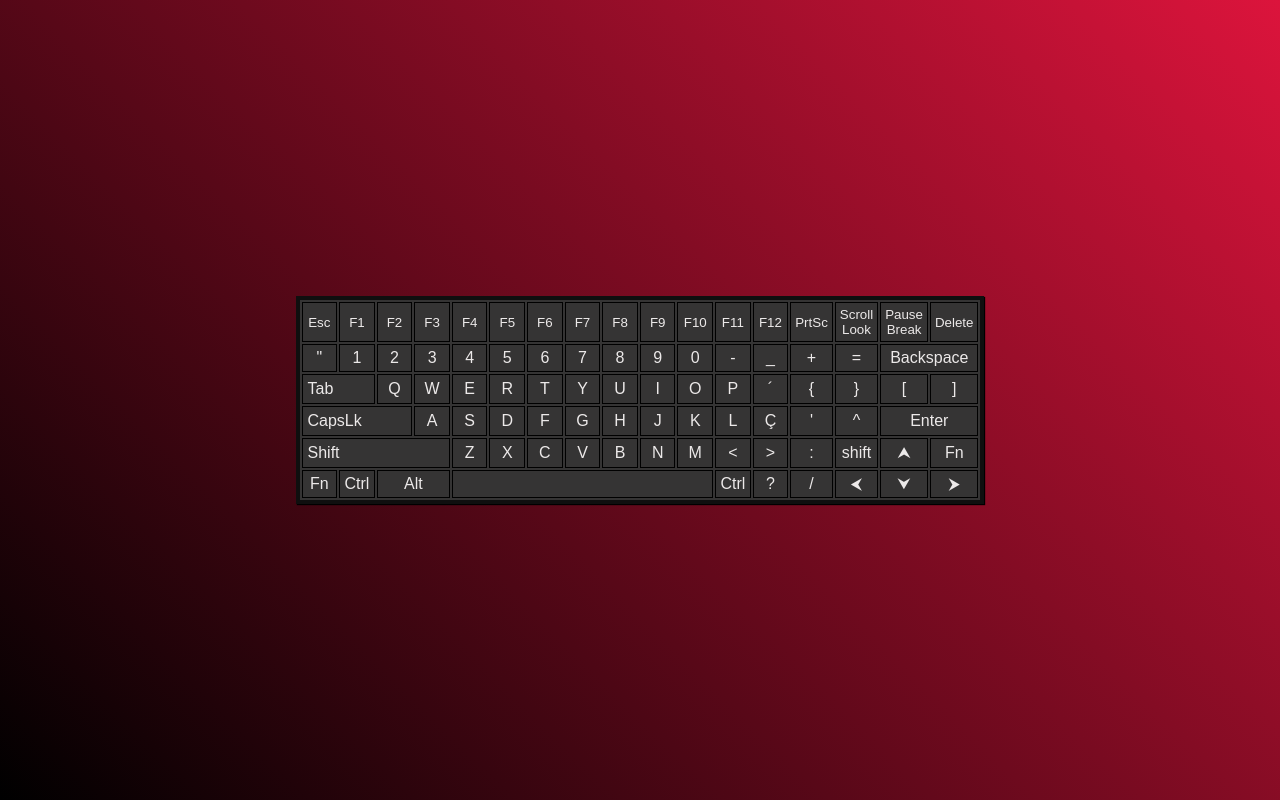
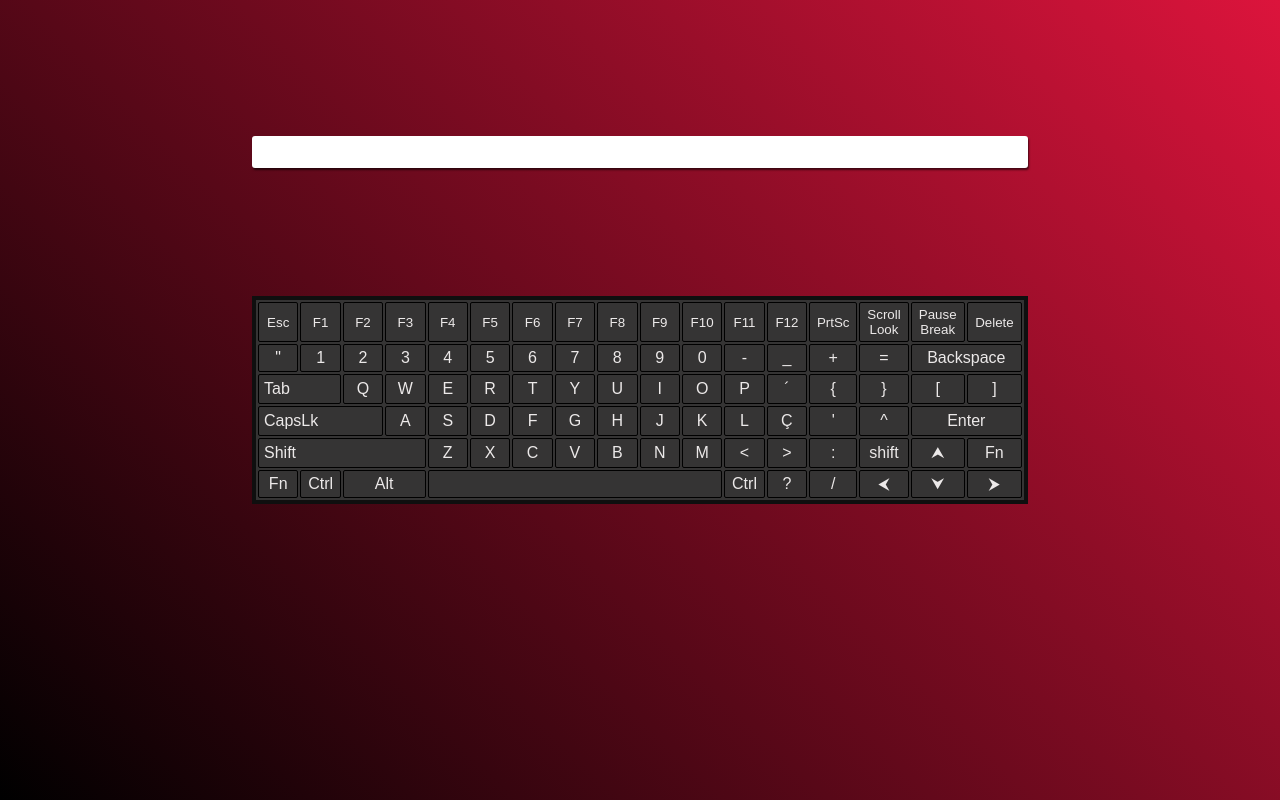
Before and after one commit to Wilson-Pedro/keyboard, a plain HTML site: page index.html in a window 1280 px wide. Drawn offline with Linux system fonts and the light colour scheme.

Commit message:
Adicionando o JavaScript

```diff
--- a/index.html
+++ b/index.html
@@ -8,6 +8,11 @@
     <link rel="stylesheet" href="style.css">
 </head>
 <body>
+    <main>
+        <div id="container">
+            <section id="res">
+
+            </section>
             <div>
                 <table>
                     <tr id="top">
@@ -31,68 +36,68 @@
                     </tr>
                     <tr>
                         <td>"</td>
-                <td onclick="um()">1</td>
-                <td>2</td>
-                <td>3</td>
-                <td>4</td>
-                <td>5</td>
-                <td>6</td>
-                <td>7</td>
-                <td>8</td>
-                <td>9</td>
-                <td>0</td>
+                        <td onclick="one()">1</td>
+                        <td onclick="two()">2</td>
+                        <td onclick="three()">3</td>
+                        <td onclick="four()">4</td>
+                        <td onclick="five()">5</td>
+                        <td onclick="six()">6</td>
+                        <td onclick="seven()">7</td>
+                        <td onclick="eight()">8</td>
+                        <td onclick="nine()">9</td>
+                        <td onclick="zero()">0</td>
                         <td>-</td>
                         <td>_</td>
                         <td>+</td>
                         <td>=</td>
-                <td colspan="2">Backspace</td>
+                        <td onclick="backspace()" colspan="2">Backspace</td>
                     </tr>
                     <tr>
                         <td class="left" colspan="2">Tab</td>
-                <td>Q</td>
-                <td>W</td>
-                <td>E</td>
-                <td>R</td>
-                <td>T</td>
-                <td>Y</td>
-                <td>U</td>
-                <td>I</td>
-                <td>O</td>
-                <td>P</td>
-                <td>´</td>
-                <td>{</td>
-                <td>}</td>
-                <td>[</td>
-                <td>]</td>
+                        <td onclick="Q()">Q</td>
+                        <td onclick="W()">W</td>
+                        <td onclick="E()">E</td>
+                        <td onclick="R()">R</td>
+                        <td onclick="T()">T</td>
+                        <td onclick="Y()">Y</td>
+                        <td onclick="U()">U</td>
+                        <td onclick="I()">I</td>
+                        <td onclick="O()">O</td>
+                        <td onclick="P()">P</td>
+                        <td onclick="acento()">´</td>
+                        <td onclick="abrirChave()">{</td>
+                        <td onclick="fecharChave()">}</td>
+                        <td onclick="abrirColchete()">[</td>
+                        <td onclick="fecharColchete()">]</td>
                     </tr>
                     <tr>
-                <td class="left" colspan="3">CapsLk</td>
-                <td>A</td>
-                <td>S</td>
-                <td>D</td>
-                <td>F</td>
-                <td>G</td>
-                <td>H</td>
-                <td>J</td>
-                <td>K</td>
-                <td>L</td>
-                <td>Ç</td>
-                <td>'</td>
+                        <td onclick="CapsLk()" class="left" colspan="3">CapsLk</td>
+                        <td onclick="A()">A</td>
+                        <td onclick="S()">S</td>
+                        <td onclick="D()">D</td>
+                        <td onclick="F()">F</td>
+                        <td onclick="G()">G</td>
+                        <td onclick="H()">H</td>
+                        <td onclick="J()">J</td>
+                        <td onclick="K()">K</td>
+                        <td onclick="L()">L</td>
+                        <td onclick="Ç()">Ç</td>
+                        <td onclick="aspas()">'</td>
                         <td>^</td>
                         <td colspan="2">Enter</td>
                     </tr>
                     <tr>
                         <td class="left" colspan="4">Shift</td>
-                <td>Z</td>
-                <td>X</td>
-                <td>C</td>
-                <td>V</td>
-                <td>B</td>
-                <td>N</td>
-                <td>M</td>
-                <td>&lt;</td>
-                <td>&gt;</td>
-                <td>:</td>
+                        <td onclick="Z()">Z</td>
+                        <td onclick="X()">X</td>
+                        <td onclick="C()">C</td>
+                        <td onclick="V()">V</td>
+                        <td onclick="B()">B</td>
+                        <td onclick="N()">N</td>
+                        <td onclick="M()">M</td>
+                        <td onclick="maior()">&lt;</td>
+                        <td onclick="menor()">&gt;</td>
+                        <td onclick="doisPontos()">:</td>
                         <td>shift</td>
                         <td>&#x2B9D;</td>
                         <td>Fn</td>
@@ -101,7 +106,7 @@
                         <td>Fn</td>
                         <td>Ctrl</td>
                         <td colspan="2">Alt</td>
-                <td colspan="7">  </td>
+                        <td onclick="espaço()" colspan="7">  </td>
                         <td>Ctrl</td>
                         <td>?</td>
                         <td>/</td>
@@ -111,6 +116,8 @@
                     </tr>
                 </table>
             </div>
+        </div>
+    </main>
     <script src="script.js"></script>
 </body>
 </html>
--- a/script.js
+++ b/script.js
@@ -1,3 +1,156 @@
-function um(){
-    alert('1')
+res = document.querySelector('#res')
+
+function zero() {
+    res.textContent += '0'
 }
+
+function one() {
+    res.textContent += `1`
+}
+
+function two() {
+    res.textContent += `2`
+}
+
+function three() {
+    res.textContent += '3'
+}
+
+function four() {
+    res.textContent += '4'
+}
+
+function five() {
+    res.textContent += '5'
+}
+
+function six() {
+    res.textContent += '6'
+}
+
+function seven() {
+    res.textContent += '7'
+}
+
+function eight() {
+    res.textContent  += '8'
+}
+
+function nine(){
+    res.textContent += '9'
+}
+
+function Q() {
+    res.textContent += 'q'
+}
+
+function W() {
+    res.textContent += 'w'
+}
+
+function E() {
+    res.textContent += 'e'
+}
+
+function R() {
+    res.textContent += 'r'
+}
+
+function T() {
+    res.textContent += 't'
+}
+
+function Y() {
+    res.textContent += 'y'
+}
+
+function U() {
+    res.textContent += 'u'
+}
+
+function I() {
+    res.textContent += 'i'
+}
+
+function O() {
+    res.textContent += 'o'
+}
+
+function P() {
+    res.textContent += 'p'
+}
+
+function A() {
+    res.textContent += 'a'
+}
+
+function S() {
+    res.textContent += 's'
+}
+
+function D() {
+    res.textContent += 'd'
+}
+
+function F() {
+    res.textContent += 'f'
+}
+function G() {
+    res.textContent += 'f'
+}
+
+function H() {
+    res.textContent += 'h'
+}
+
+function J() {
+    res.textContent += 'j'
+}
+
+function K() {
+    res.textContent += 'k'
+}
+
+function L() {
+    res.textContent += 'l'
+}
+
+function Ç() {
+    res.textContent += 'ç'
+}
+
+function Z() {
+    res.textContent += 'z'
+}
+
+function X() {
+    res.textContent += 'x'
+}
+
+function C() {
+    res.textContent += 'c'
+}
+
+function V() {
+    res.textContent += 'v'
+}
+
+function B() {
+    res.textContent += 'b'
+}
+
+function N() {
+    res.textContent += 'n'
+}
+
+function M() {
+    res.textContent += 'm'
+}
+
+function espaço() {
+    res.textContent += ' '
+}
+
+function backspace() {
+
+}
--- a/style.css
+++ b/style.css
@@ -9,20 +9,41 @@
 body{
     height: 100vh;
     background: linear-gradient(45deg, black, crimson);
+
+}
+
+main {
+    height: 80vh;
     display: flex;
     align-items: center;
     justify-content: center;
 }
 
+div#container {
+    background-color: transparent;
+}
+
+section#res {
+    background-color: white;
+    border: 0;
+    margin-bottom: 8rem;
+    padding: 6px;
+    border-radius: 3px;
+    box-shadow: 1px 2px 2px rgba(0, 0, 0, 0.603);
+    height: 2.5vh;
+    font-size: 12pt;
+}
+
 div {
     background-color: rgb(15, 15, 15);
     padding: 4px;
-    box-shadow: 1px 1px 1px black;
+
 }
 
 table {
     background-color: rgb(53, 52, 52);
     color: rgb(236, 233, 233);
+    width: 60vw;
 }
 
 td {
@@ -30,6 +51,7 @@ td {
     padding: 4px;
     text-align: center;
     cursor: pointer;
+    border-radius: 2px;
 }
 
 td.top {
```
Lines whose indentation alone changed are shown as unchanged.
